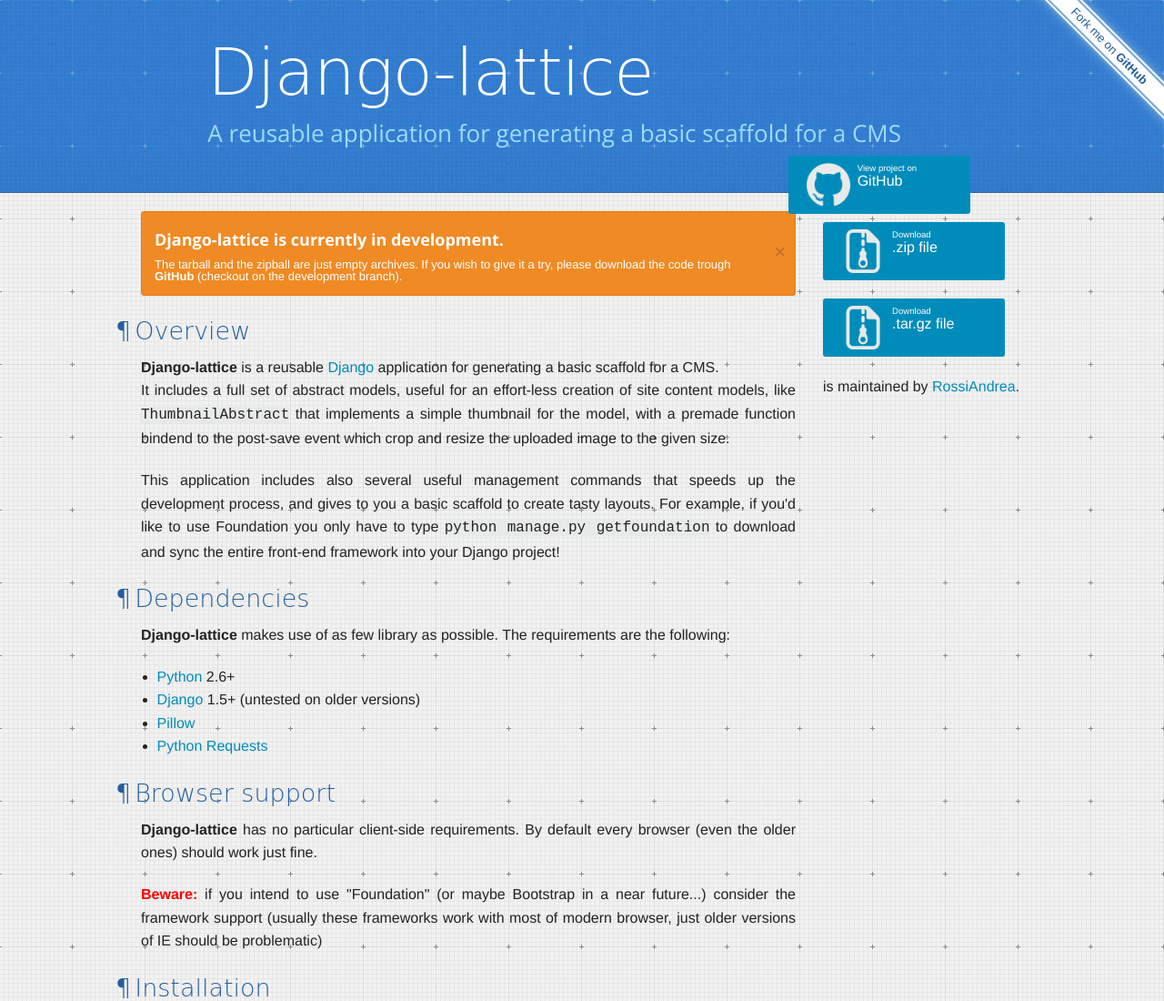
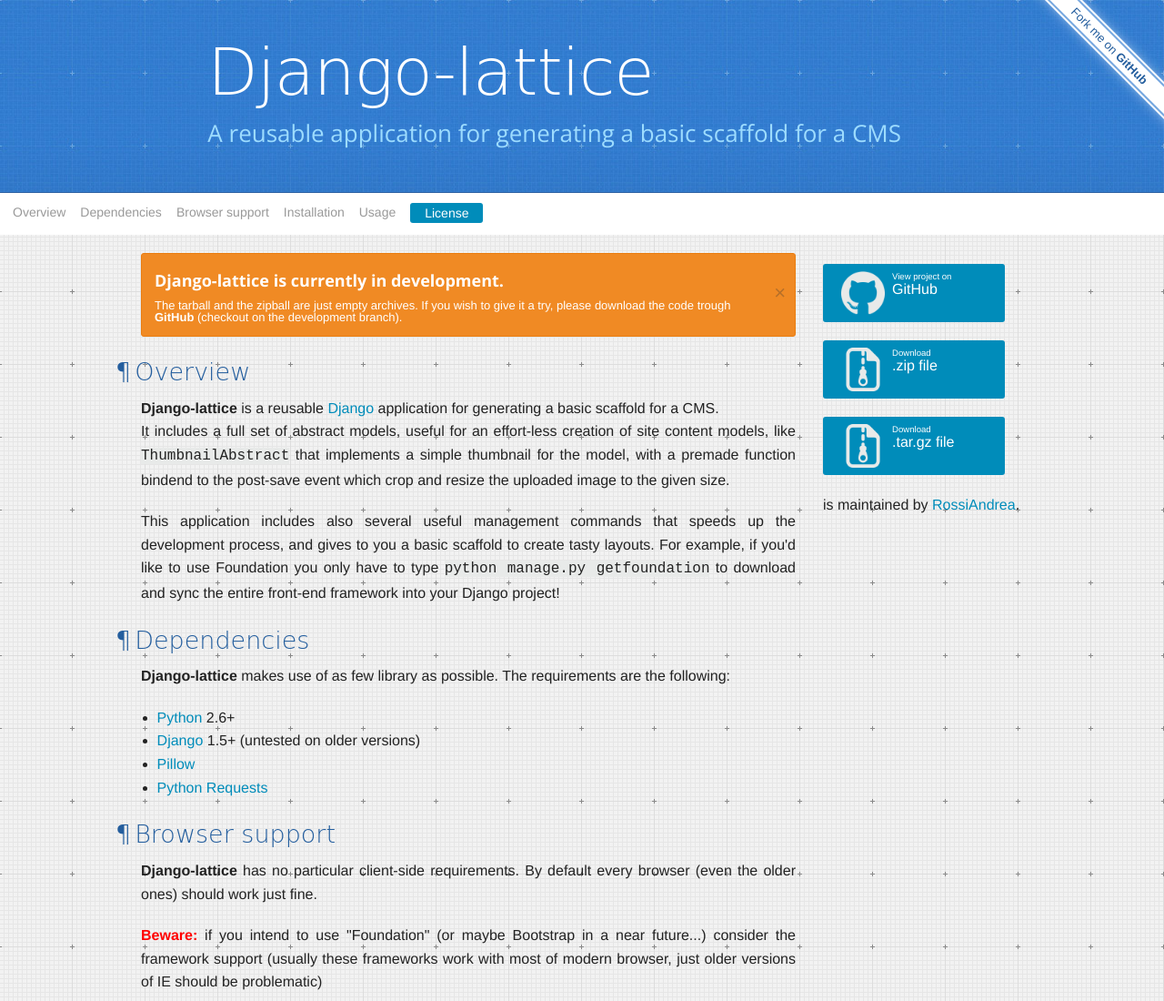
Before and after one commit to RossiAndrea/django-lattice, a plain HTML site: page index.html in a window 1280 px wide. Shown: the top 1100 px of the page at 91% size. Drawn offline with nearby package versions, Linux system fonts and the light colour scheme; a web font is replaced by a local one.

Commit message:
Added subnav bar and anchors

```diff
--- a/index.html
+++ b/index.html
@@ -17,12 +17,19 @@
             <h1>Django-lattice</h1>
             <h2>A reusable application for generating a basic scaffold for a CMS</h2>
 
-            <a href="https://github.com/RossiAndrea/django-lattice" class="button radius" target="_blank">
-                <img src="static/img/github-logo.png">
-                <small>View project on</small> GitHub
-            </a>
         </div>
     </header>
+    <div data-magellan-expedition="fixed">
+        <dl class="sub-nav">
+            <dd data-magellan-arrival="overview"><a href="#overview">Overview</a></dd>
+            <dd data-magellan-arrival="dependencies"><a href="#dependencies">Dependencies</a></dd>
+            <dd data-magellan-arrival="browser"><a href="#browser">Browser support</a></dd>
+            <dd data-magellan-arrival="installation"><a href="#installation">Installation</a></dd>
+            <dd data-magellan-arrival="usage"><a href="#usage">Usage</a></dd>
+            <dd data-magellan-arrival="license"><a href="#license">License</a></dd>
+        </dl>
+    </div>
+
     <a href="https://github.com/RossiAndrea/django-lattice/fork" target="_blank" id="fork">
         Fork me on <strong>GitHub</strong>
     </a>
@@ -35,8 +42,9 @@
                 <a href="#" class="close">&times;</a>
             </div>
 
+            <a name="overview"></a>
             <section>
-                <h3>Overview</h3>
+                <h3 data-magellan-destination="overview">Overview</h3>
                 <p><strong>Django-lattice</strong> is a reusable <a href="http://djangoproject.com/" target="_blank">Django</a>
                 application for generating a basic scaffold for a CMS.<br>
                 It includes a full set of abstract models, useful for an effort-less creation of site content models, like
@@ -49,8 +57,9 @@
                 front-end framework into your Django project!</p>
             </section>
 
+            <a name="dependencies"></a>
             <section>
-                <h3>Dependencies</h3>
+                <h3 data-magellan-destination="dependencies">Dependencies</h3>
                 <p><strong>Django-lattice</strong> makes use of as few library as possible. The requirements are the following:</p>
                 <ul>
                     <li><a href="http://python.org" target="_blank">Python</a> 2.6+</li>
@@ -60,15 +69,17 @@
                 </ul>
             </section>
 
+            <a name="browser"></a>
             <section>
-                <h3>Browser support</h3>
+                <h3 data-magellan-destination="browser">Browser support</h3>
                 <p><strong>Django-lattice</strong> has no particular client-side requirements. By default every browser (even the older ones) should work just fine.</p>
                 <p><span class="highlight">Beware:</span> if you intend to use "Foundation" (or maybe Bootstrap in a near future...) consider the framework support
                 (usually these frameworks work with most of modern browser, just older versions of IE should be problematic)</p>
             </section>
 
+            <a name="installation"></a>
             <section>
-                <h3>Installation</h3>
+                <h3 data-magellan-destination="installation">Installation</h3>
                 <p>The easiest method is to install directly from pypi using pip by running the command below, which will
                 also install all the required dependencies:</p>
                 <div class="shell" style="margin-bottom: 20px;">pip install git+https://github.com/RossiAndrea/django-lattice.git</div>
@@ -97,11 +108,13 @@
                 is located in the repository root.</p>
             </section>
 
+            <a name="usage"></a>
             <section>
-                <h3>Usage</h3>
+                <h3 data-magellan-destination="usage">Usage</h3>
                 <p>...todo...</p>
             </section>
 
+            <a name="license"></a>
             <section>
                 <h3>License</h3>
                 <p>The MIT License (MIT)<br><br>
@@ -125,6 +138,11 @@
 
         </div>
         <div class="small-3 columns side">
+          <a href="https://github.com/RossiAndrea/django-lattice" class="button radius" target="_blank">
+              <img src="static/img/github-logo.png">
+              <small>View project on</small> GitHub
+          </a>
+
           <a href="https://github.com/RossiAndrea/django-lattice/zipball/master" class="button radius">
             <img src="static/img/archive-icon.png">
             <small>Download</small>
--- a/static/css/lattice.css
+++ b/static/css/lattice.css
@@ -54,6 +54,7 @@ HEADER H2{
   letter-spacing: 0;
 }
 
+/*
 HEADER .button{
     float:right;
     position: absolute;
@@ -64,6 +65,7 @@ HEADER .button{
 
     z-index: 1001;
 }
+*/
 
 .side{
     margin-top: 32px;
```
